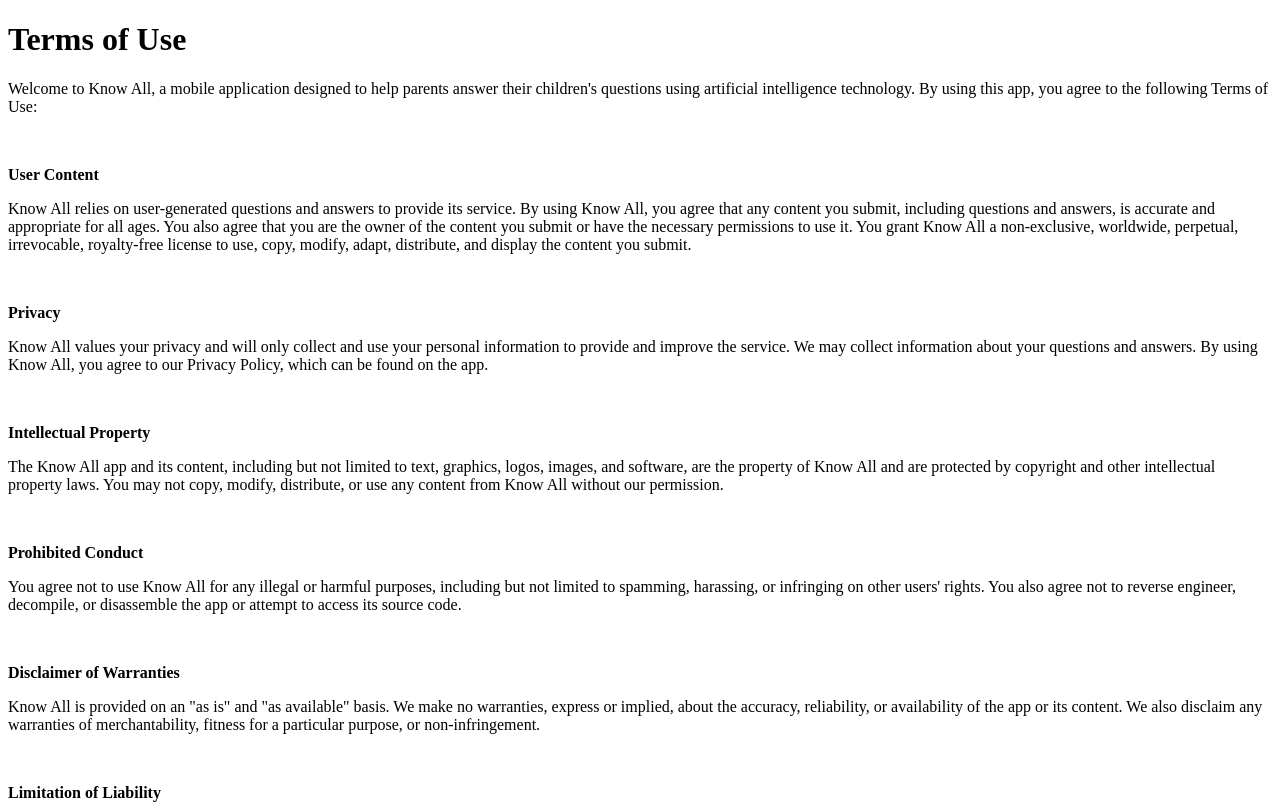
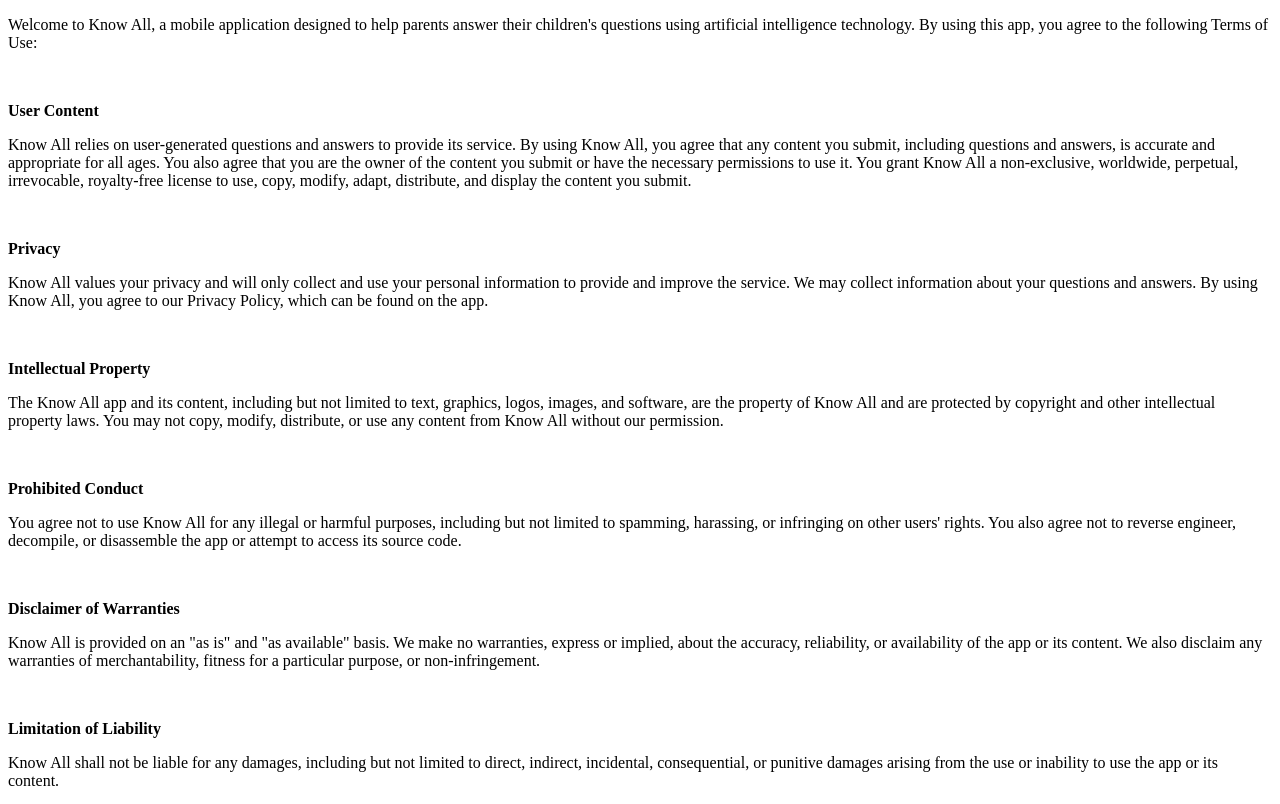
Before and after one commit to Know-All-App/Know-All-App.github.io, a plain HTML site: page term.html in a window 1280 px wide. Shown: the top 804 px of the page. Drawn offline with Linux system fonts and the light colour scheme.

Commit message:
Update term.html

```diff
--- a/term.html
+++ b/term.html
@@ -5,9 +5,7 @@
   </head>
 
   <body>
-    <header>
-      <h1>Terms of Use</h1>
-    </header>
+
 
     <main>
       <div>
```
